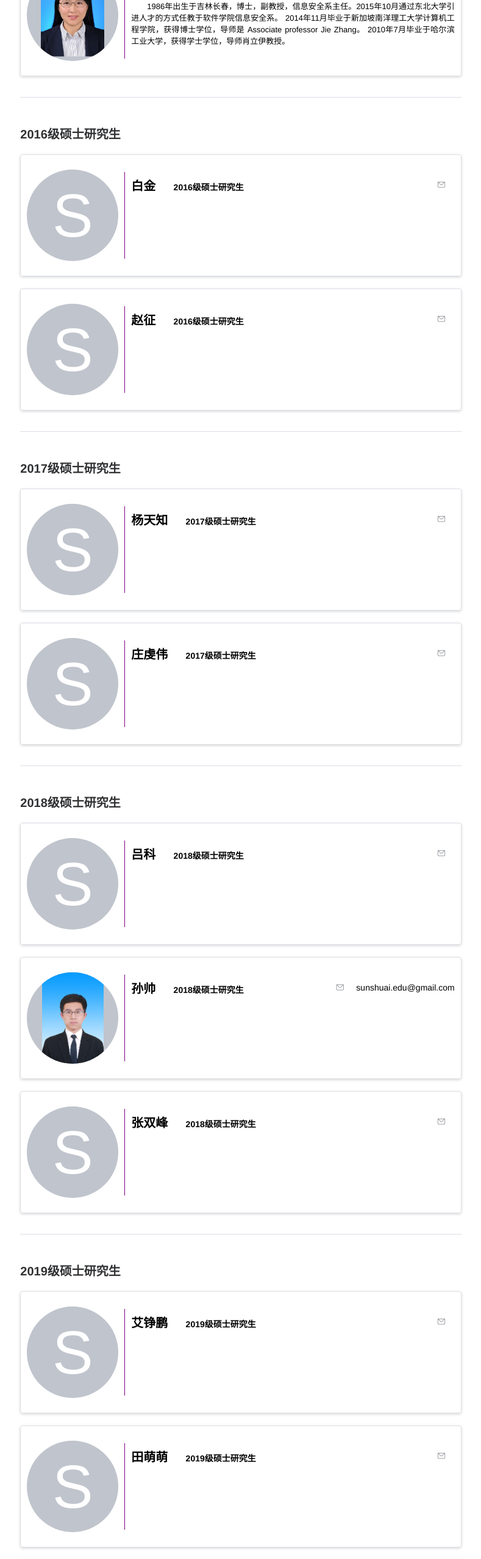
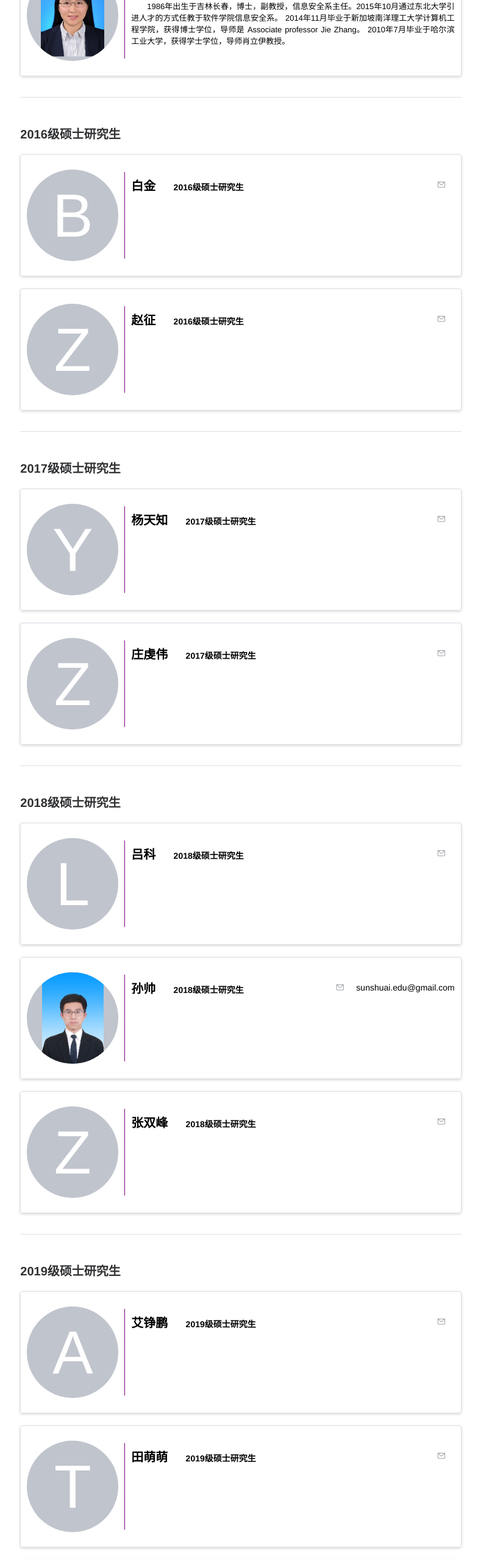
Before and after one commit to thothsun/blockchain-lab, a Nuxt app: page /members in a window 1280 px wide. Shown: the part 234-2790 px from the top of the page at 61% size, without its empty margins (245-1034 px from the left). Built offline with nearby package versions, Linux system fonts and the light colour scheme.

Commit message:
添加——没有头像时显示姓氏首字母

```diff
--- a/components/member.vue
+++ b/components/member.vue
@@ -6,7 +6,7 @@
     <div style="height: 150px;width: 150px">
       <el-avatar
         style="width: 150px;height: 150px;font-size: 10rem;display: flex;justify-content: center;align-items: center"
-        :src="avatar">S
+        :src="avatar">{{letter}}
       </el-avatar>
     </div>
 
@@ -47,6 +47,7 @@
     props: {
       name: String,
       avatar: String,
+      letter: String,
       position: String,
       email: String,
       description: String
--- a/pages/members.vue
+++ b/pages/members.vue
@@ -11,6 +11,7 @@
           <member
             name="刘园"
             avatar="avatar/liuyuan.jpg"
+            letter="L"
             position="副教授"
             email="liuyuan@swc.neu.edu.cn"
             description="1986年出生于吉林长春，博士，副教授，信息安全系主任。2015年10月通过东北大学引进人才的方式任教于软件学院信息安全系。 2014年11月毕业于新加坡南洋理工大学计算机工程学院，获得博士学位，导师是 Associate professor Jie Zhang。 2010年7月毕业于哈尔滨工业大学，获得学士学位，导师肖立伊教授。"
@@ -23,6 +24,7 @@
           <member
             name="白金"
             avatar=""
+            letter="B"
             position="2016级硕士研究生"
             email=""
             description=""
@@ -31,6 +33,7 @@
           <member
             name="赵征"
             avatar=""
+            letter="Z"
             position="2016级硕士研究生"
             email=""
             description=""
@@ -43,6 +46,7 @@
           <member
             name="杨天知"
             avatar=""
+            letter="Y"
             position="2017级硕士研究生"
             email=""
             description=""
@@ -51,6 +55,7 @@
           <member
             name="庄虔伟"
             avatar=""
+            letter="Z"
             position="2017级硕士研究生"
             email=""
             description=""
@@ -66,6 +71,7 @@
           <member
             name="吕科"
             avatar=""
+            letter="L"
             position="2018级硕士研究生"
             email=""
             description=""
@@ -75,6 +81,7 @@
           <member
             name="孙帅"
             avatar="avatar/sunshuai.jpg"
+            letter="S"
             position="2018级硕士研究生"
             email="sunshuai.edu@gmail.com"
             description=""
@@ -84,6 +91,7 @@
           <member
             name="张双峰"
             avatar=""
+            letter="Z"
             position="2018级硕士研究生"
             email=""
             description=""
@@ -98,6 +106,7 @@
           <member
             name="艾铮鹏"
             avatar=""
+            letter="A"
             position="2019级硕士研究生"
             email=""
             description=""
@@ -106,6 +115,7 @@
           <member
             name="田萌萌"
             avatar=""
+            letter="T"
             position="2019级硕士研究生"
             email=""
             description=""
@@ -114,6 +124,7 @@
           <member
             name="闫玉"
             avatar=""
+            letter="Y"
             position="2019级硕士研究生"
             email=""
             description=""
@@ -122,6 +133,7 @@
           <member
             name="张闯"
             avatar=""
+            letter="Z"
             position="2019级硕士研究生"
             email=""
             description=""
@@ -134,6 +146,7 @@
           <member
             name="Name"
             avatar=""
+            letter=""
             position="2017级本科生"
             email=""
             description=""
@@ -142,6 +155,7 @@
           <member
             name="Name"
             avatar=""
+            letter=""
             position="2017级本科生"
             email=""
             description=""
@@ -150,6 +164,7 @@
           <member
             name="Name"
             avatar=""
+            letter=""
             position="2017级本科生"
             email=""
             description=""
@@ -162,6 +177,7 @@
           <member
             name="Name"
             avatar=""
+            letter=""
             position="2016级留学生"
             email=""
             description=""
@@ -170,6 +186,7 @@
           <member
             name="Name"
             avatar=""
+            letter=""
             position="2017级留学生"
             email=""
             description=""
```
